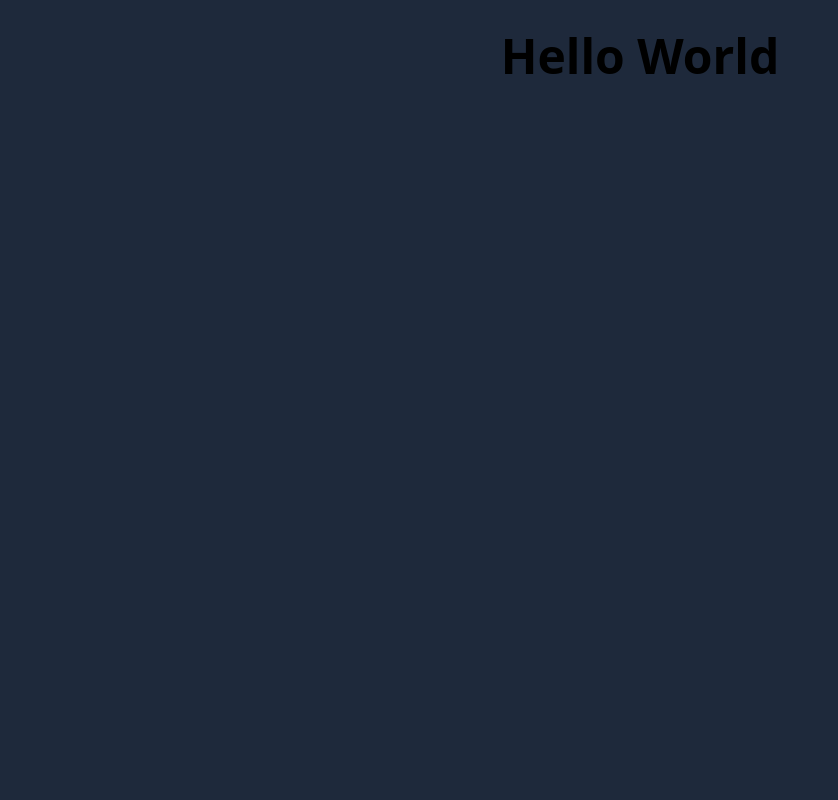
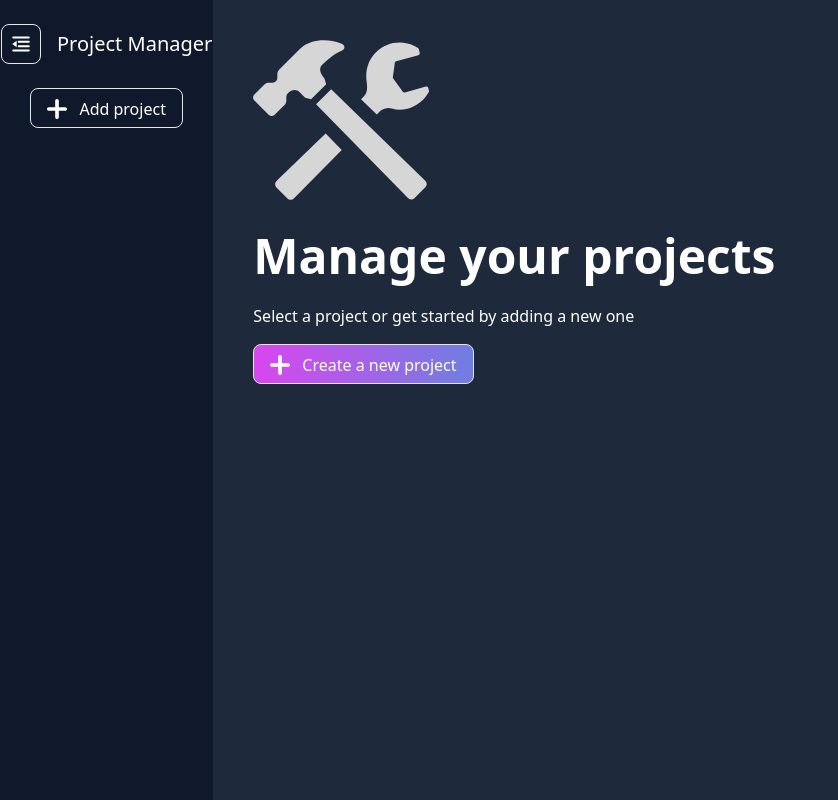
Before and after one commit to pawelek3113/project-manager, a React (Vite) app: page / in a window 1280 px wide. Shown: the whole page, without its empty margins (0-838 px from the left). Built offline with nearby package versions, Linux system fonts and the light colour scheme.

Commit message:
feat: implement App component

```diff
--- a/src/App.jsx
+++ b/src/App.jsx
@@ -1,9 +1,39 @@
+import { useState } from "react";
+import Navbar from "./components/Navbar";
+import NewProject from "./components/NewProject";
+import NoProjectSelected from "./components/NoProjectSelected";
+import Sidebar from "./components/Sidebar";
 function App() {
-  return (
-    <>
-      <h1 className="my-8 text-center text-5xl font-bold">Hello World</h1>
-    </>
-  );
+	const [projectsState, setProjectsState] = useState({
+		selectedProjectId: undefined,
+		projects: [],
+	});
+
+	function handleAddProject() {
+		setProjectsState((prevProjectsState) => {
+			return { ...prevProjectsState, selectedProjectId: null };
+		});
+	}
+	function handleCancel() {
+		setProjectsState((prevProjectsState) => {
+			return { ...prevProjectsState, selectedProjectId: undefined };
+		});
+	}
+
+	const content =
+		projectsState.selectedProjectId === null ? (
+			<NewProject onCancel={handleCancel} />
+		) : (
+			<NoProjectSelected onAddingProject={handleAddProject} />
+		);
+
+	return (
+		<main className="h-screen w-full flex flex-col md:flex-row gap-4 md:gap-10 bg-slate-800 text-white">
+			<Navbar onAddingProject={handleAddProject} />
+			<Sidebar onAddingProject={handleAddProject} />
+			<div className="flex flex-col gap-2">{content}</div>
+		</main>
+	);
 }
 
 export default App;
```
